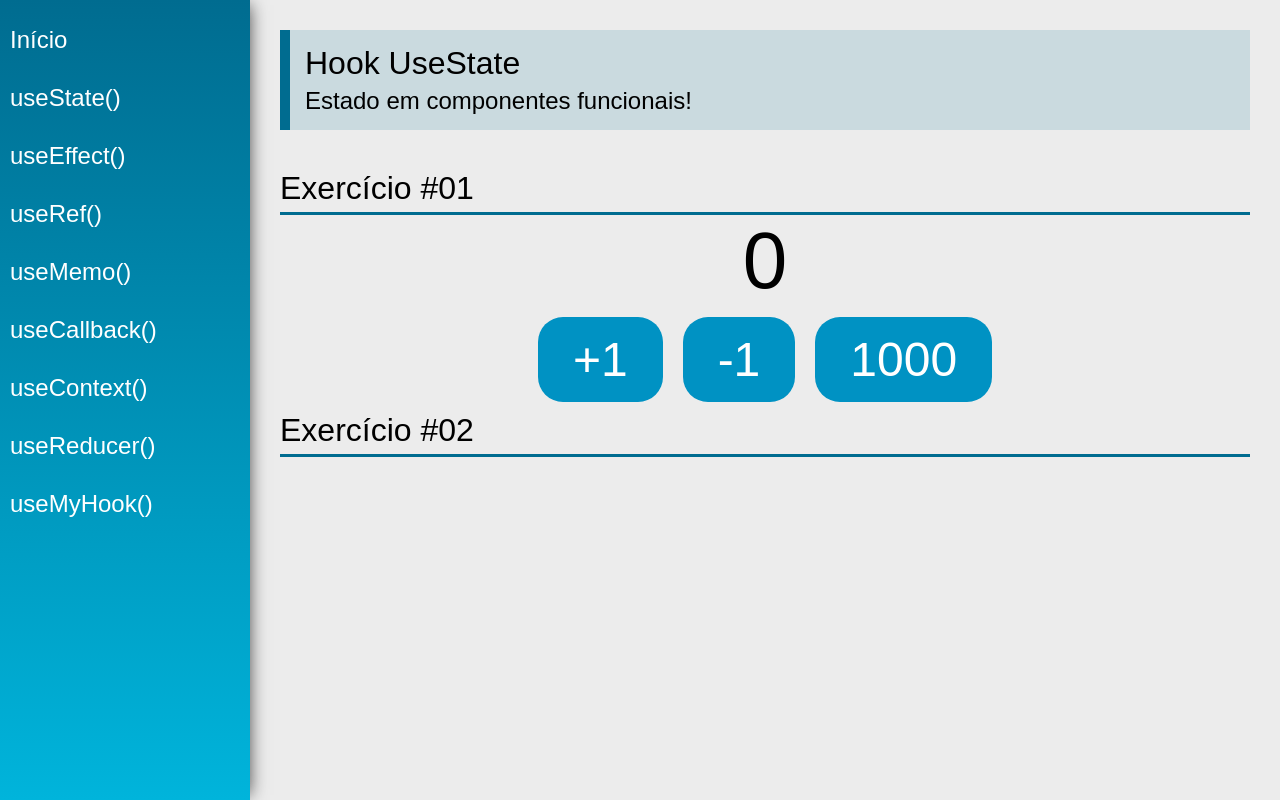
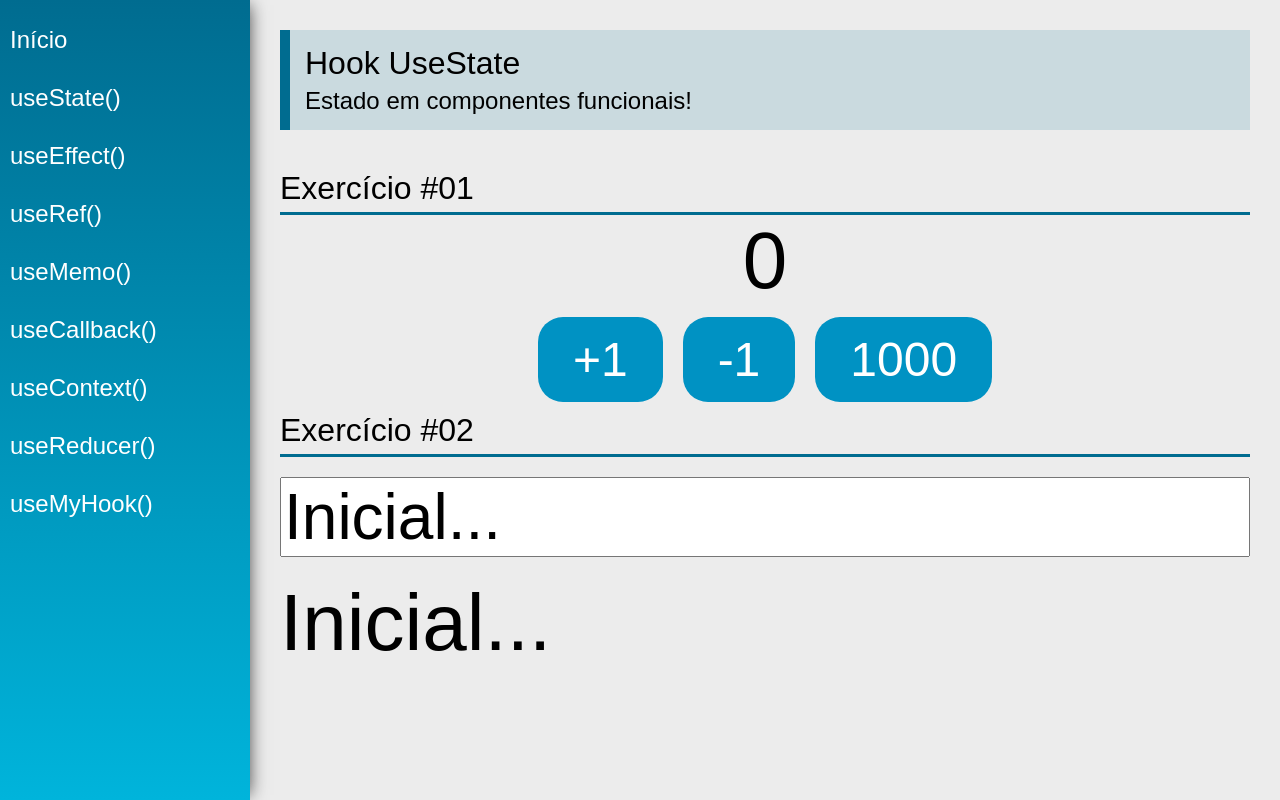
Before and after one commit to edilson-rodrigues/hooks, a React (Create React App) app: page /useState in a window 1280 px wide. Built offline with nearby package versions, Linux system fonts and the light colour scheme.

Commit message:
useState #02

```diff
--- a/src/views/examples/UseState.jsx
+++ b/src/views/examples/UseState.jsx
@@ -1,9 +1,10 @@
-import React, {useState} from 'react'
-import PageTitle from '../../components/layout/PageTitle'
+import React, {useState} from 'react';
+import PageTitle from '../../components/layout/PageTitle';
 import SectionTitle from "../../components/layout/SectionTitle";
 
 const UseState = () => {
     const [count, setCount] = useState(0)
+    const [name, setName] = useState("Inicial...")
     return (
         <div className="UseState">
             <PageTitle
@@ -36,6 +37,13 @@
                 </div>
             </div>
             <SectionTitle title={"Exercício #02"}/>
+            <input
+                type="text"
+                className="input"
+                value={name}
+                onChange={e => setName(e.target.value)}
+            />
+            <span className="text">{name}</span>
         </div>
     )
 }
```
